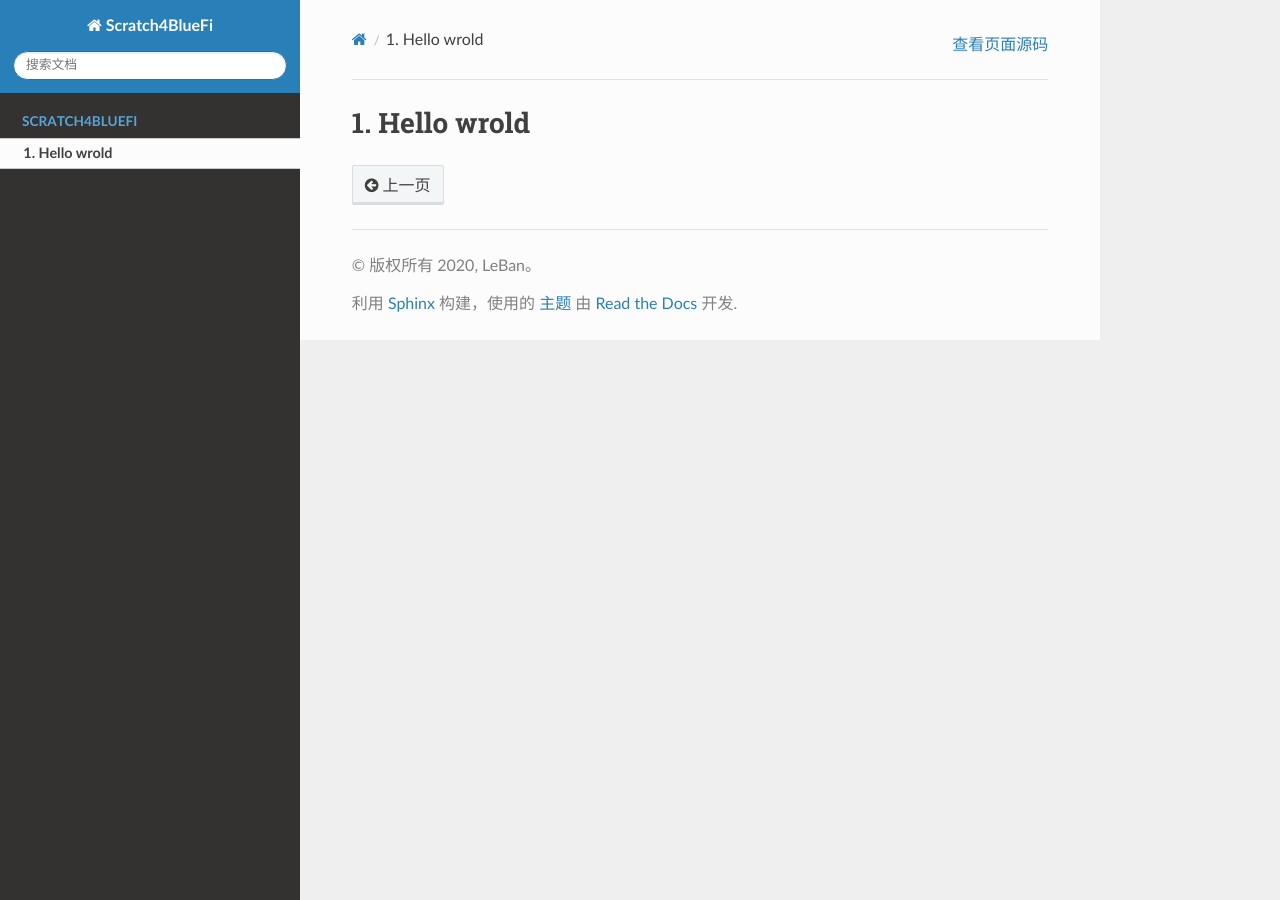
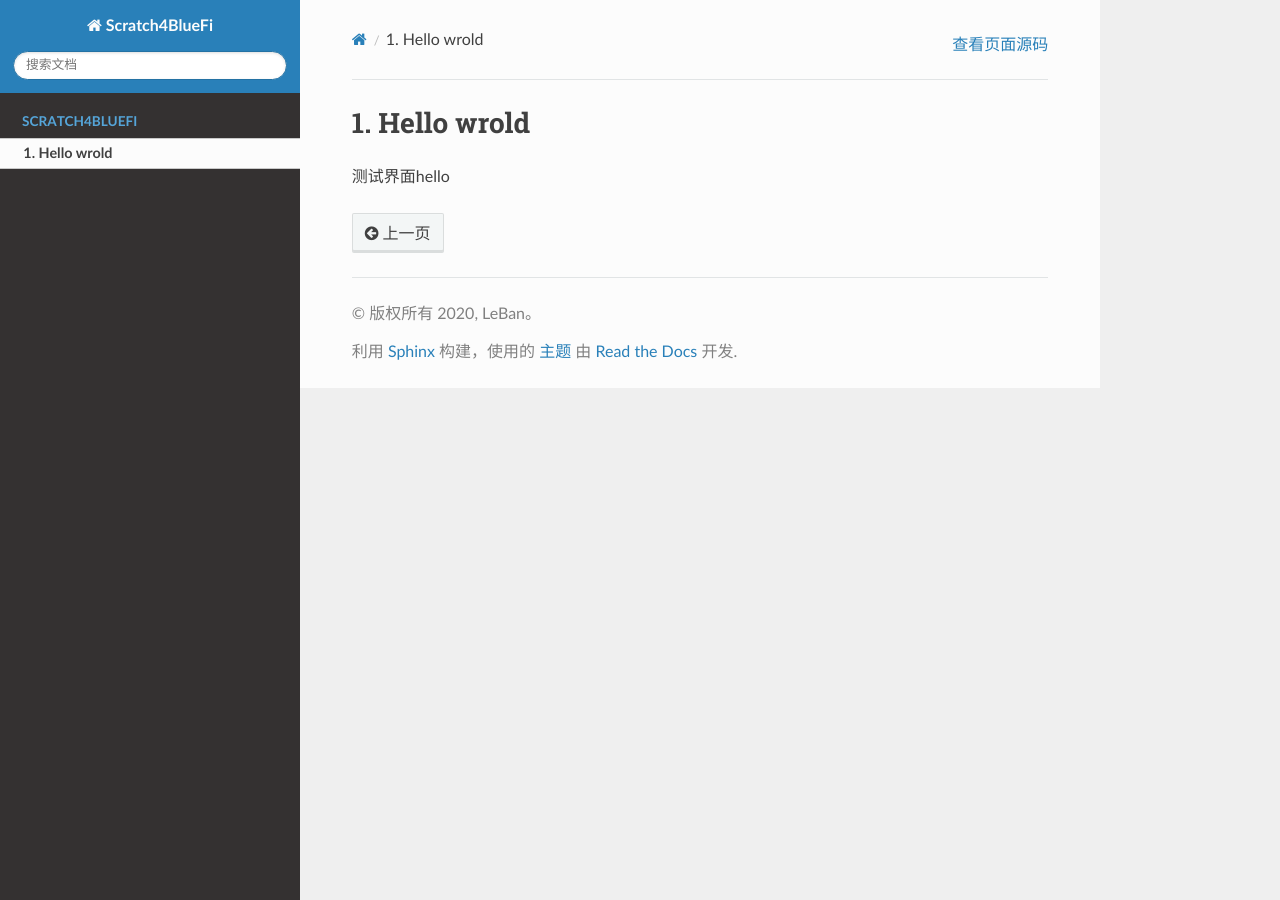
Before and after one commit to BradChan/Scratch4BlueFi, a Sphinx documentation site: the page built from source/hello/helloworld.rst, in a window 1280 px wide. Built offline with Sphinx 7.4.7 and the Read the Docs theme 2.0.0, drawn with Linux system fonts in a browser that asks for light colours.

Commit message:
add test

```diff
--- a/source/hello/helloworld.rst
+++ b/source/hello/helloworld.rst
@@ -1,3 +1,5 @@
 ====================
 Hello wrold
 ====================
+
+测试界面hello
```
